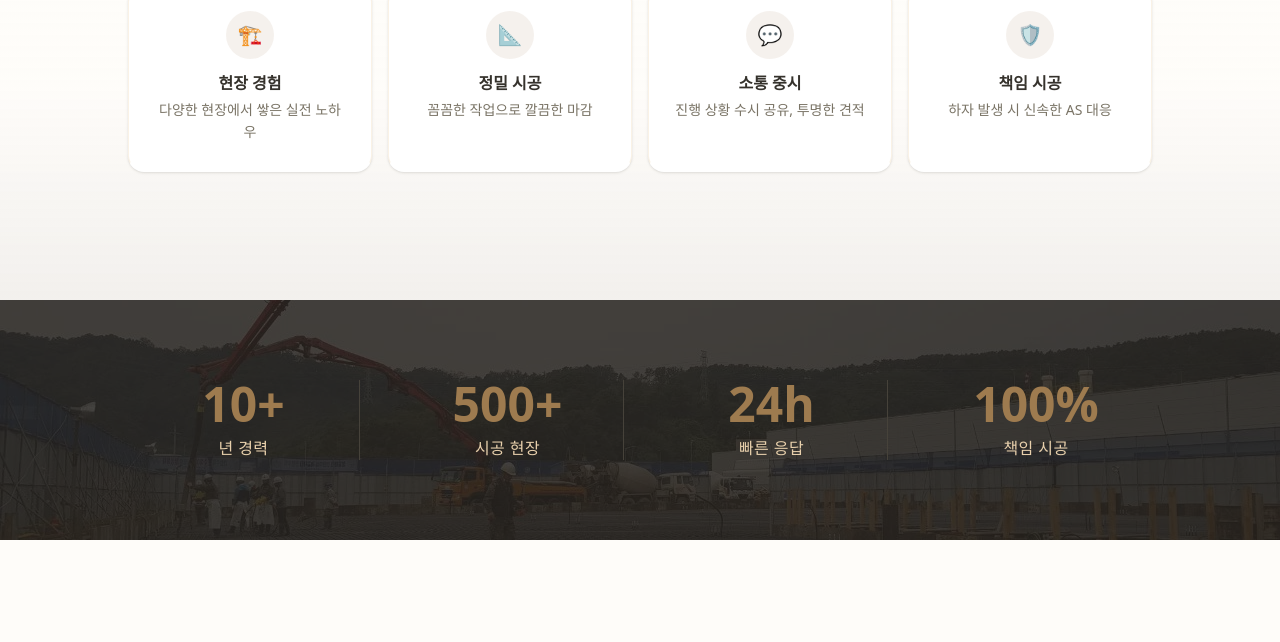
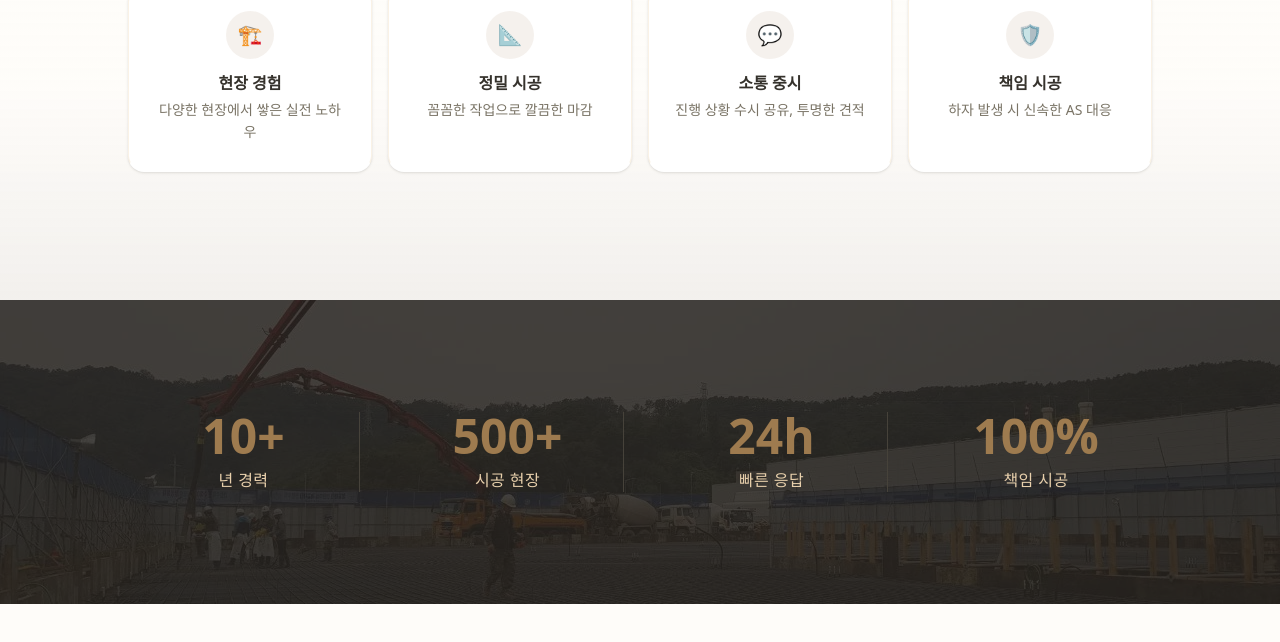
Before and after one commit to Luchello/luchelo-floor-portfolio, a React (Vite) app: page / in a window 1280 px wide. Shown: the part 1573-2215 px from the top of the page. Built offline with nearby package versions, Linux system fonts and the light colour scheme.

Commit message:
R4: Stats padding increase (py-16→py-20/28)

```diff
--- a/src/components/Stats.jsx
+++ b/src/components/Stats.jsx
@@ -80,7 +80,7 @@ function Counter({ value, suffix, prefix, label }) {
 
 export default function Stats() {
   return (
-    <section className="relative overflow-hidden py-16 sm:py-20 px-4 sm:px-6 bg-dark-900" aria-labelledby="stats-heading">
+    <section className="relative overflow-hidden py-20 sm:py-28 px-4 sm:px-6 bg-dark-900" aria-labelledby="stats-heading">
       <div className="absolute inset-0">
         <img src="./photos/factory-rebar.webp" className="w-full h-full object-cover" alt="" />
         <div className="absolute inset-0 bg-dark-900/85" />
```
